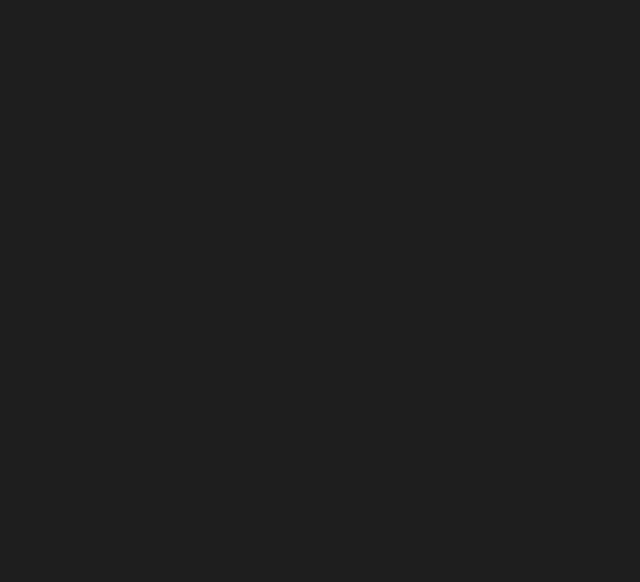
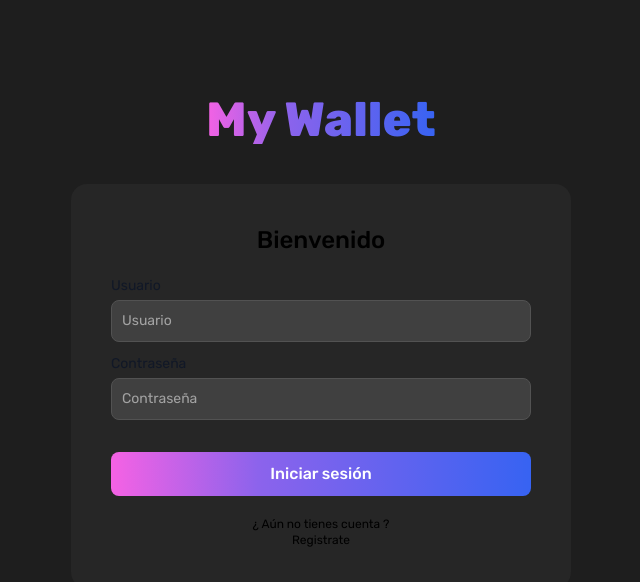
Before and after one commit to JuanDavidRod/my-wallet-app, a Next.js app: page / in a window 1280 px wide. Shown: the top 582 px of the page, without its empty margins (319-959 px from the left). Built offline with nearby package versions, Linux system fonts and the light colour scheme.

Commit message:
feat: creating login screen

```diff
--- a/app/page.tsx
+++ b/app/page.tsx
@@ -2,6 +2,49 @@
 
 export default function Home() {
   return (
-    <main className="flex min-h-screen flex-col items-center justify-between p-24"></main>
+    <main className="flex min-h-screen flex-col items-center justify-start p-24">
+      <h1 className="bg-gradient-to-r from-[#f562e4] from-0% via-[#8c63ec] via-35% to-[#3763f2] to-100% bg-clip-text text-center text-5xl font-[800] text-transparent ">
+        My Wallet
+      </h1>
+      <div className="my-10 flex w-[500px] flex-col rounded-2xl bg-neutral-800 p-10">
+        <h2 className="mb-5 text-center text-2xl font-medium">Bienvenido</h2>
+        <form className="flex flex-col gap-3" action="">
+          <div>
+            <label className="mb-1 block text-sm text-gray-900 dark:text-white">
+              Usuario
+            </label>
+            <input
+              type="text"
+              id="first_name"
+              className="block w-full rounded-lg border border-neutral-600 bg-neutral-700 p-2.5 text-sm text-white placeholder:text-neutral-400"
+              placeholder="Usuario"
+              required
+            />
+          </div>
+          <div>
+            <label className="mb-1 block text-sm  text-gray-900 dark:text-white">
+              Contraseña
+            </label>
+            <input
+              type="password"
+              id="first_name"
+              className="block w-full rounded-lg border border-neutral-600 bg-neutral-700 p-2.5 text-sm text-white placeholder:text-neutral-400"
+              placeholder="Contraseña"
+              required
+            />
+          </div>
+          <button
+            type="button"
+            className="mt-5 w-full rounded-lg bg-gradient-to-r from-[#f562e4] from-0% via-[#8c63ec] via-35% to-[#3763f2] px-5 py-2.5 text-base font-medium text-white"
+          >
+            Iniciar sesión
+          </button>
+        </form>
+        <div className="mt-5">
+          <p className="text-center text-xs">¿ Aún no tienes cuenta ?</p>
+          <p className="text-center text-xs">Registrate</p>
+        </div>
+      </div>
+    </main>
   )
 }
```
